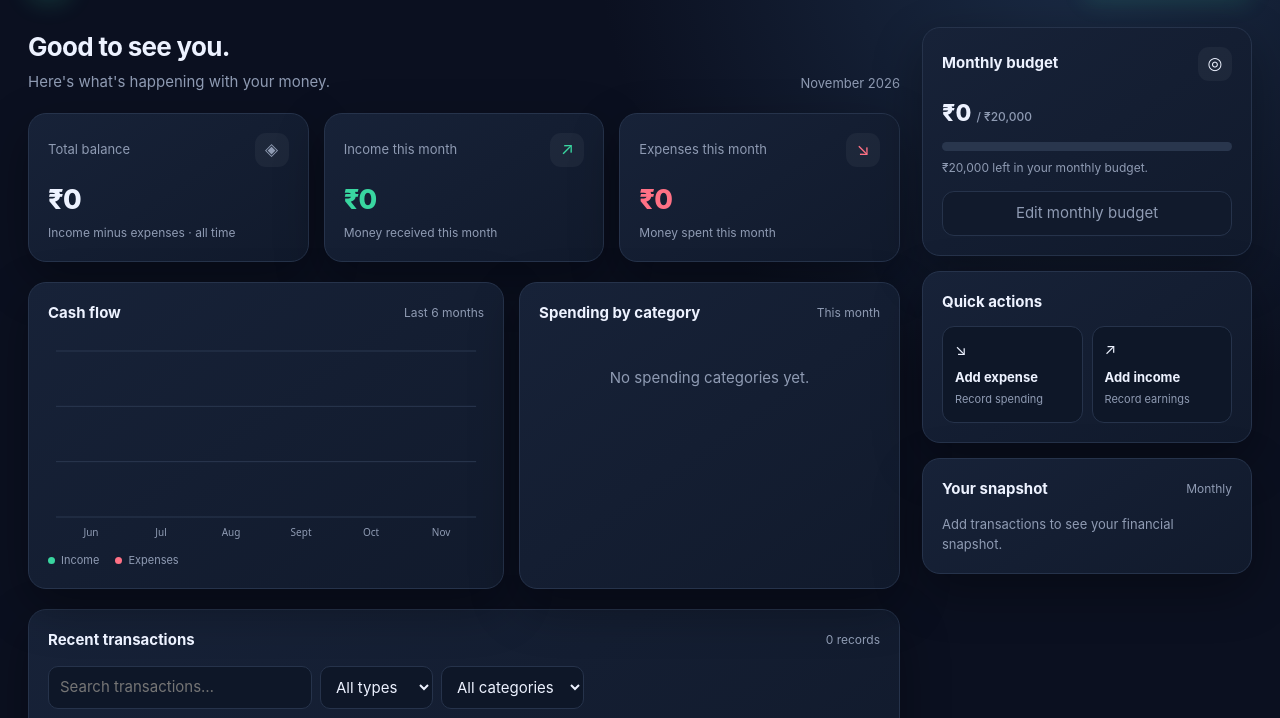
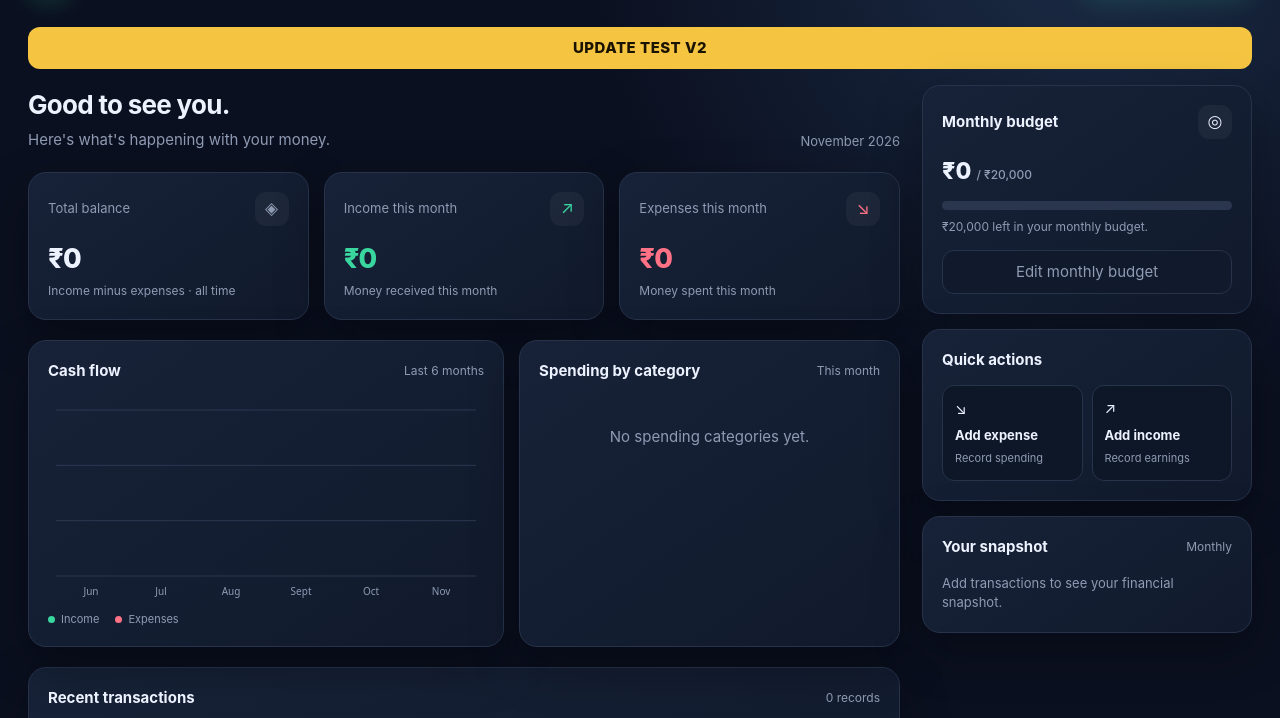
Before and after one commit to bijitseth-debug/pulse-expense-tracker, a plain HTML site: page index.html in a window 1280 px wide. Shown: the part 78-796 px from the top of the page. Drawn offline with Linux system fonts and the light colour scheme.

Commit message:
index.html

```diff
--- a/index.html
+++ b/index.html
@@ -45,6 +45,7 @@ button,input,select{font:inherit}button{cursor:pointer}.app{max-width:1440px;mar
     <div class="brand"><div class="logo">P</div><div><h1>PULSE</h1><small>PERSONAL FINANCE</small></div></div>
     <div class="top-actions"><div class="date-pill" id="todayLabel"></div><button class="primary" id="addTop">＋ Add transaction</button></div>
   </header>
+  <div id="updateTestBanner" style="background:#f5c542;color:#1a1300;font-weight:800;text-align:center;padding:10px;border-radius:12px;margin:0 0 16px;letter-spacing:.5px">UPDATE TEST V2</div>
   <div class="layout">
     <main class="main">
       <div class="welcome"><div><h2>Good to see you.</h2><p>Here's what's happening with your money.</p></div><div class="period" id="periodLabel"></div></div>
@@ -71,7 +72,7 @@ button,input,select{font:inherit}button{cursor:pointer}.app{max-width:1440px;mar
           <button class="ghost-btn" id="undoImportBtn" hidden>↩ Undo last import</button>
           <input type="file" id="importFile" accept=".json,application/json,text/plain" hidden>
         </div>
-      </section>
+        </section>
     </main>
     <aside class="side">
       <div class="card"><div class="budget-top"><h3>Monthly budget</h3><span class="stat-icon">◎</span></div><div class="budget-number" id="budgetSpent">₹0 <span style="font-size:12px;color:var(--muted);font-weight:500">/ ₹20,000</span></div><div class="budget-track"><i id="budgetBar" style="width:0%"></i></div><div class="budget-note" id="budgetNote">Set a budget and keep your spending in check.</div><button class="ghost-btn" style="width:100%;margin-top:14px" id="editBudget">Edit monthly budget</button></div>
@@ -236,7 +237,7 @@ function cleanTransaction(r){
   if(!ID_RE.test(id)) id = "";
   return {id, title, amount, date: r.date, type, category, note};
 }
-function parseBackup(text){
+  function parseBackup(text){
   let data;
   try { data = JSON.parse(text); } catch(e) { return {error: "This file isn't valid JSON. Please choose a PULSE backup file."}; }
   let rows, budgetIn = null, exportedAt = null;
@@ -307,7 +308,7 @@ function showImportError(msg){
   $("importMerge").hidden = true; $("importReplace").hidden = true; $("importCancel").textContent = "Close";
   openImport();
 }
-function showImportPreview(){
+  function showImportPreview(){
   const p = pendingImport, plan = p.plan, cur = transactions.length;
   const when = p.exportedAt && !isNaN(new Date(p.exportedAt)) ? prettyDate(isoToday(new Date(p.exportedAt))) : "unknown";
   const rows = [
@@ -380,7 +381,7 @@ $("undoImportBtn").onclick = () => {
   save(); try { localStorage.setItem("pulse_budget", String(budget)); localStorage.removeItem(UNDO_KEY); } catch(e) {}
   render(); toast("Import undone.");
 };
-/* ===================== END DATA MANAGEMENT ===================== */
+  /* ===================== END DATA MANAGEMENT ===================== */
 
 init();
 
```
